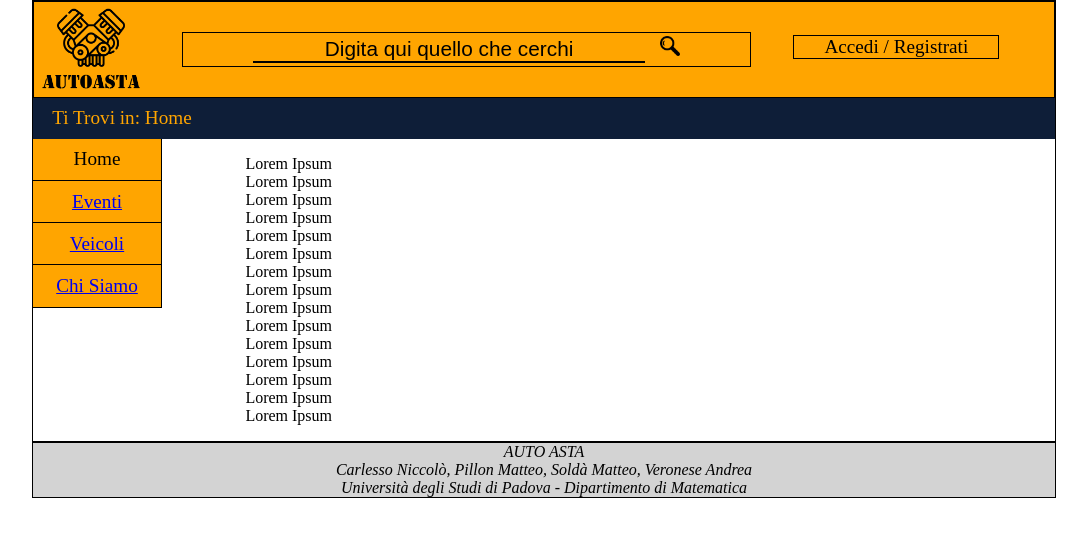
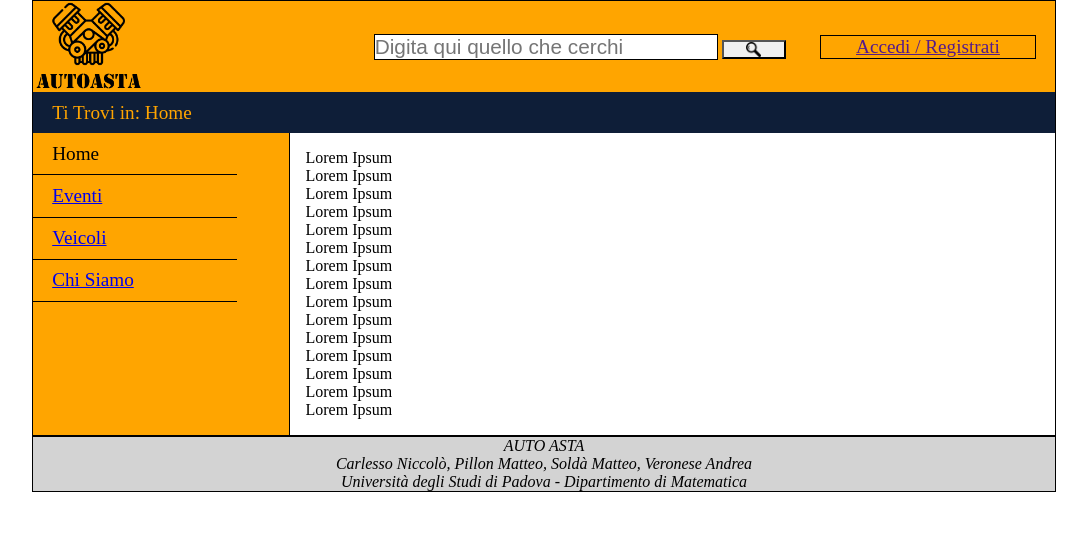
Before and after one commit to matnut2/ProgettoWebTech, a PHP site: page /html/index.html in a window 1280 px wide. Shown: the top 537 px of the page, without its empty margins (96-1183 px from the left). Run offline with PHP 8.4, Linux system fonts and the light colour scheme.

Commit message:
Flex layout + css changes
Modifiche al layout header con i flex, menu float e div globale per sfondo altezza intera

```diff
--- a/css/styleAlternative.css
+++ b/css/styleAlternative.css
@@ -17,70 +17,74 @@ body
     border: 1px solid #000;
 }
 
-/* SEZIONE HEADER */
+.globalDiv{
+    background-color: orange;
+}
+body a:hover{
+    background-color: #FFF;
+}
+
+.headContainer{
+    background-color: orange;
+    display: flex;
+    flex-flow: row wrap;
+}
+
 header{
     background-color: orange;
+    flex: 1;
+}
+
+/* SEZIONE HEADER */
+header h1{
+    background:url("../img/LogoAutoasta.png");
+    text-indent: -9999em;
+    background-size: contain;
+    background-repeat: no-repeat;
+    font-size: 5em;
+}
+
+#topNav{
+    background-color: orange;
+    flex: 2;
+    display: flex;
+    flex-flow: row wrap;
+    align-items: center;
+}
+
+#searchForm{
+    flex: 2;
+}
+
+#searchForm input{
+    font-size: 1.3em;
+    width: 80%;
     border: 1px solid #000;
 }
 
-#LogoHeader{
-    width: 10%;
-    vertical-align: middle;
-    padding: 0.3em
-}
-
-#SearchBar{
-    width:55%;
-    margin-left: 2em;
-    display: inline-block;
-    text-align: center;
+#searchForm button {
+    background-image: url("../img/71403.png");
+    background-repeat: no-repeat;
+    background-size: contain;
+    text-indent: -9999em;
+    background-position: center;
+    width: 15%;
+    cursor: pointer;
 }
 
 #accesso{
-    width:20%;
-    display: inline-block;
+    flex: 1;
     text-align: center;
     border: 1px solid #000;
     font-size: 1.2em;
-    margin-left: 2em;
-}
-
-#SearchBar{
-    border: 1px solid #000;
-    padding: 0.2em;
-    vertical-align: middle;
-
-}
-
-#SearchBar form input{
-    width: 70%;
-    font-size: 1.3em;
-    background-color: transparent;
-    border-color: transparent;
-    border: none;
-    border-bottom: 2px solid #000;
-    text-align: center;
-    margin-right: 0.5em;
-}
-
-::placeholder{
-    color: #000;
-}
-
-#SearchBar form button img{
-    width:100%;
-}
-
-#SearchBar form button{
-    width: 1.5em;
-    background-color: transparent;
-    outline-color:transparent;
-    border: none;
+    margin: 1em;
+    float: right;
 }
 
 /* SEZIONE BREADCRUMB */
 #breadcrumb
 {
+    clear: both;
     background-color: #0E1E38;
     color: orange;
     font-size: 1.2em;
@@ -99,11 +103,10 @@ header{
 
 /* SEZIONE MENU"*/
 #menu{
-    width:10%;
+    width:20%;
     font-size: 1.2em;
     background-color: orange;
-    border-right: 1px solid #000;
-    position: fixed;
+    float: left;
 }
 
 #menu ul {
@@ -113,18 +116,17 @@ header{
 }
 
 #menu ul li{
-    border-bottom: 1px solid #000;
     padding: 0.5em;
     vertical-align: middle;
-    text-align: center;
-    padding-left: 0.5em;
+    padding-left: 1em;
+    border-bottom: 1px solid #000;
 }
 
 #content{
-    margin-left:20%;
+    margin-left:25%;
+    border-left: 1px solid #000;
     padding:1.0em;
-    padding-top: 1.0em;
-    padding-left: 0.5em;
+    background-color: #fff;
 }
 
 /* SEZIONE FOOTER */
--- a/html/index.html
+++ b/html/index.html
@@ -13,33 +13,40 @@
         <meta name="author" content="Carlesso Niccolò, Pillon Matteo, Soldà Matteo, Veronese Andrea"/>
     </head>
     <body>
-        <header>
-                <img id="LogoHeader" src="../img/LogoAutoasta.png" alt="AUTO ASTA"/>
-                <div id="SearchBar">
-                    <form action="cerca">
-                        <input type="text" placeholder="Digita qui quello che cerchi" name="search" tabindex="1">
-                        <button type="submit" tabindex="2"><img src="../img/71403.png" alt="Cerca"></button>
-                    </form>
+    <div class="globalDiv">
+        <div class="headContainer">
+            <header>
+                <!--<img id="LogoHeader" src="../img/LogoAutoasta.png" alt="AUTO ASTA"/>-->
+                <h1>AUTO ASTE</h1>
+            </header>
+
+            <nav id="topNav">
+                <form action="cerca" id="searchForm">
+                    <input type="text" placeholder="Digita qui quello che cerchi" name="search" tabindex="1">
+                    <button id="btnSearchForm" type="submit" form="searchForm">CERCA</button>
+                </form>
+
+                <div id="accesso" tabindex="3">
+                    <a href="" >Accedi / Registrati</a>
                 </div>
-                <div id="accesso">
-                    <p tabindex="4">Accedi / Registrati</p>
-                </div>
-        </header>
+            </nav>
+        </div>
 
-        <nav id="breadcrumb" tabindex="5">
+
+        <nav id="breadcrumb" tabindex="4">
             <p>Ti Trovi in: Home</p>
         </nav>
 
         <div id="menu">
             <ul>
                 <li>Home</li>
-                <li><a href="eventi.html" tabindex="6">Eventi</a></li>
-                <li><a href="veicoli.html" tabindex="7">Veicoli</a></li>
-                <li><a href="chisiamo.html" tabindex="8">Chi Siamo</a></li>
+                <li><a href="eventi.html" tabindex="5">Eventi</a></li>
+                <li><a href="veicoli.html" tabindex="6">Veicoli</a></li>
+                <li><a href="chisiamo.html" tabindex="7">Chi Siamo</a></li>
             </ul>
         </div>
 
-        <div id="content" tabindex="9">
+        <div id="content" tabindex="8">
             <p>Lorem Ipsum  </p>
             <p>Lorem Ipsum  </p>
             <p>Lorem Ipsum  </p>
@@ -65,5 +72,7 @@
                 Universit&agrave; degli Studi di Padova - Dipartimento di Matematica
             </address>
         </footer>
+    </div>
+
     </body>
 </html>
```
